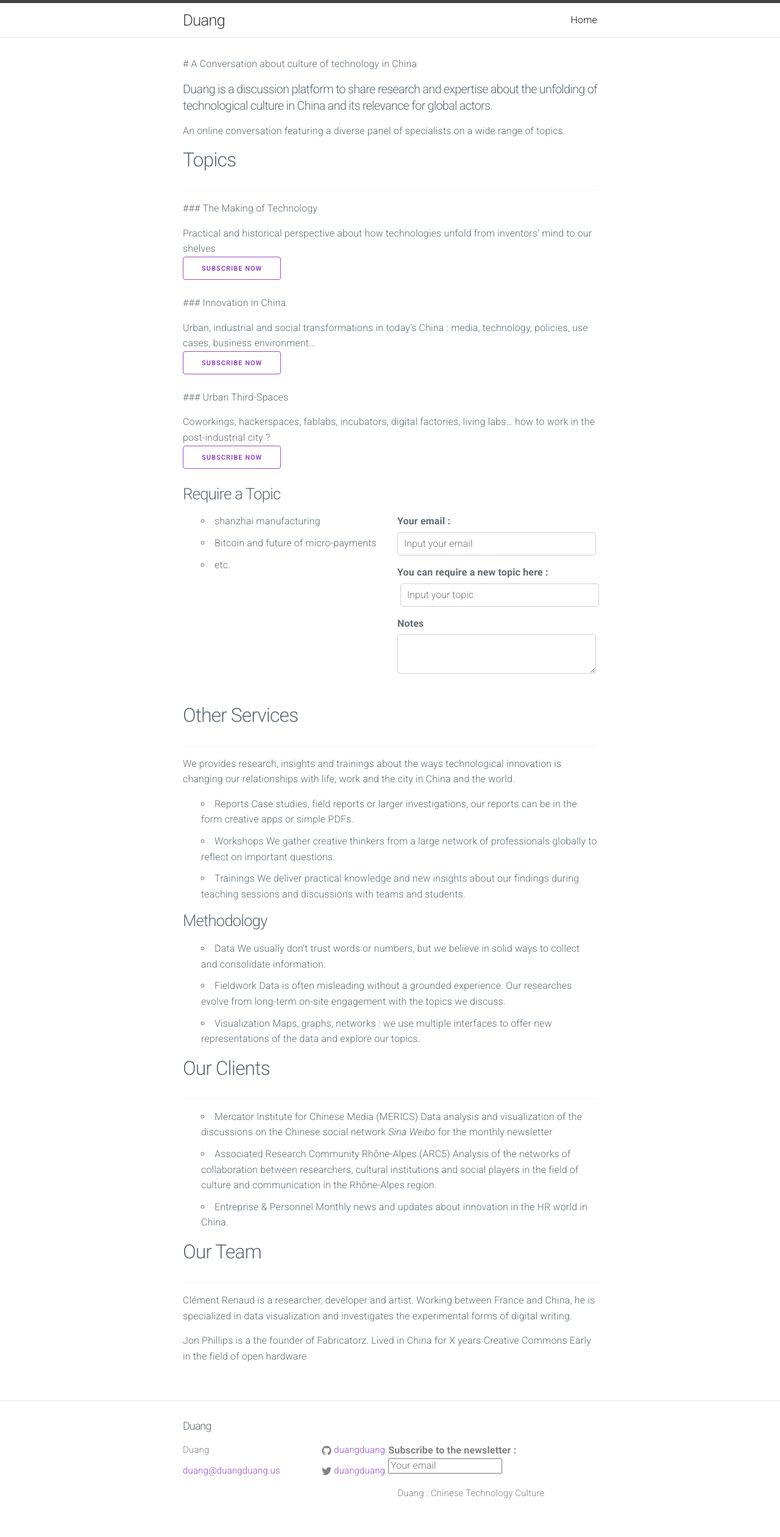
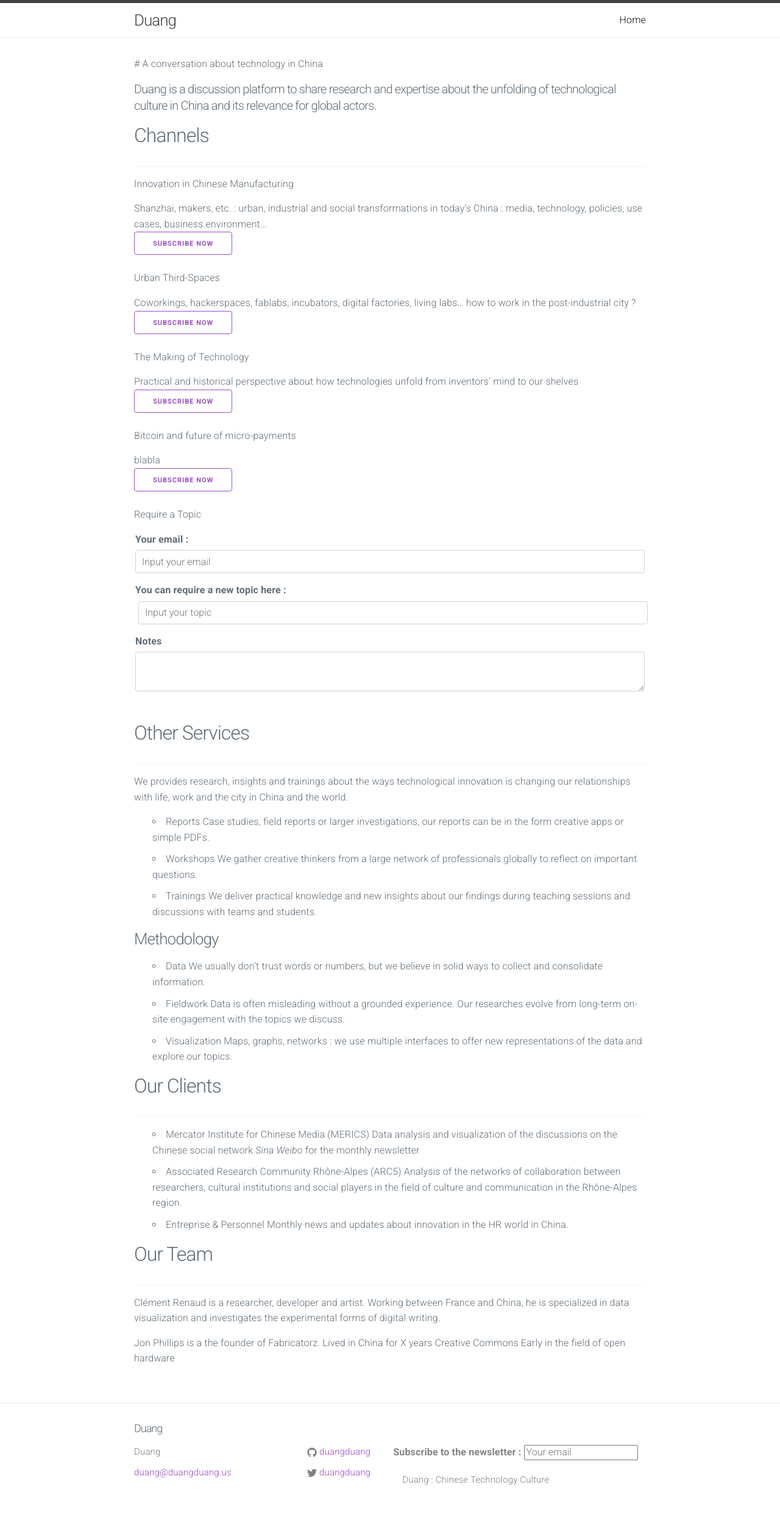
Before and after one commit to clemsos/duangish.github.io, a Jekyll site: the page built from index.md, in a window 1280 px wide. Shown: the whole page at 61% size. Built offline with Jekyll 4.4.1, drawn with Linux system fonts in a browser that asks for light colours; nearby versions of some CDN libraries; after the commit the page ends 2499 px from its top, so only the background shows below that.

Commit message:
add topic list

```diff
--- a/_sass/_layout.scss
+++ b/_sass/_layout.scss
@@ -2,8 +2,8 @@
  * Wrapper
  */
 .wrapper {
-    max-width: -webkit-calc(800px - (#{$spacing-unit} * 2));
-    max-width:         calc(800px - (#{$spacing-unit} * 2));
+    max-width: -webkit-calc(960px - (#{$spacing-unit} * 2));
+    max-width:         calc(960px - (#{$spacing-unit} * 2));
     margin-right: auto;
     margin-left: auto;
     padding-right: $spacing-unit;
@@ -11,8 +11,8 @@
     @extend %clearfix;
 
     @include media-query($on-laptop) {
-        max-width: -webkit-calc(800px - (#{$spacing-unit}));
-        max-width:         calc(800px - (#{$spacing-unit}));
+        max-width: -webkit-calc(960px - (#{$spacing-unit}));
+        max-width:         calc(960px - (#{$spacing-unit}));
         padding-right: $spacing-unit / 2;
         padding-left: $spacing-unit / 2;
     }
--- a/index.md
+++ b/index.md
@@ -5,64 +5,56 @@ permalink: /
 ---
 
 
-# A Conversation about culture of technology in China
+# A conversation about technology in China
 
 
 #### Duang is a discussion platform to share research and expertise about the unfolding of technological culture in China and its relevance for global actors.
 
 
-
-An online conversation featuring a diverse panel of specialists on a wide range of topics.
-
-
-## Topics
+## Channels
 ---
 
-### The Making of Technology
+**Innovation in Chinese Manufacturing**
+
+Shanzhai, makers, etc. : urban, industrial and social transformations in today's China : media, technology, policies, use cases, business environment...
+{% include buy.html %}
+
+**Urban Third-Spaces**
+
+Coworkings, hackerspaces, fablabs, incubators, digital factories, living labs... how to work in the post-industrial city ?
+{% include buy.html %}
+
+**The Making of Technology**
 
 Practical and historical perspective about how technologies unfold from inventors' mind to our shelves
 {% include buy.html %}
 
-### Innovation in China
+**Bitcoin and future of micro-payments**
 
-Urban, industrial and social transformations in today's China : media, technology, policies, use cases, business environment...
+blabla
 {% include buy.html %}
 
-### Urban Third-Spaces
+**Require a Topic**
 
-Coworkings, hackerspaces, fablabs, incubators, digital factories, living labs... how to work in the post-industrial city ?
-{% include buy.html %}
+<form>
+  <fieldset>
+    <label for="topic-email">
+      Your email :
+    </label>
+    <input type="text"  placeholder="Input your email" name="topic-email"/>
+    <br>
+    <label for="topic-name">
+      You can require a new topic here :
+    </label>
+     <input class="label-inline"  type="text" placeholder="Input your topic" name="topic-name"/>
+    <br>
+    <label for="topic-notes">
+      Notes
+    </label>
+   <textarea name="topic-notes"></textarea>
+  </fieldset>
+</form>
 
-### Require a Topic
-<div class="row">
-    <div class="column">
-      <ul>
-        <li>shanzhai manufacturing</li>
-        <li>Bitcoin and future of micro-payments</li>
-        <li>etc.</li>
-      </ul>
-    </div>
-    <div class="column">
-      <form>
-        <fieldset>
-          <label for="topic-email">
-            Your email :
-          </label>
-          <input type="text"  placeholder="Input your email" name="topic-email"/>
-          <br>
-          <label for="topic-name">
-            You can require a new topic here :
-          </label>
-           <input class="label-inline"  type="text" placeholder="Input your topic" name="topic-name"/>
-          <br>
-          <label for="topic-notes">
-            Notes
-          </label>
-         <textarea name="topic-notes"></textarea>
-        </fieldset>
-      </form>
-    </div>
-  </div>
 
 
 
```
